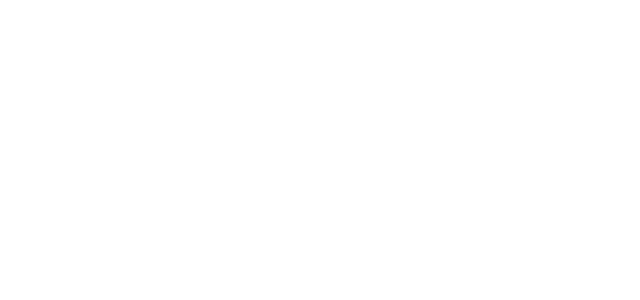
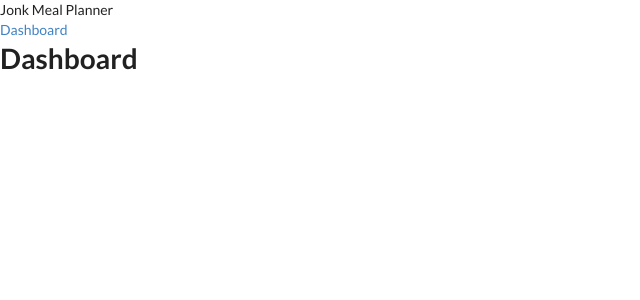
Before and after one commit to JakeButterfield99/meal_planner, a React (Vite) app: page / in a window 1280 px wide. Shown: the top 300 px of the page, without its empty margins (0-640 px from the left). Built offline with nearby package versions, Linux system fonts and the light colour scheme.

Commit message:
router setup

```diff
--- a/package.json
+++ b/package.json
@@ -10,8 +10,12 @@
     "preview": "vite preview"
   },
   "dependencies": {
+    "@supabase/supabase-js": "^2.48.0",
     "react": "^18.3.1",
-    "react-dom": "^18.3.1"
+    "react-dom": "^18.3.1",
+    "react-router-dom": "^7.1.3",
+    "semantic-ui-css": "^2.5.0",
+    "semantic-ui-react": "^2.1.5"
   },
   "devDependencies": {
     "@eslint/js": "^9.17.0",
--- a/src/App.tsx
+++ /dev/null
@@ -1,10 +0,0 @@
-import './App.css'
-
-function App() {
-	return (
-		<div>
-		</div>
-	)
-}
-
-export default App
--- a/src/main.tsx
+++ b/src/main.tsx
@@ -2,8 +2,12 @@
 import { createRoot } from 'react-dom/client'
 import App from './App.tsx'
 
+import 'semantic-ui-css/semantic.min.css'
+import { RouterProvider } from 'react-router-dom';
+import router from './router.tsx';
+
 createRoot(document.getElementById('root')!).render(
   <StrictMode>
-    <App />
+    <RouterProvider router={router} />
   </StrictMode>,
-)
+);
--- /dev/null
+++ b/src/pages/Dashboard.tsx
@@ -0,0 +1,9 @@
+const Dashboard = () => {
+    return (
+        <section id="dashboard">
+            <h1>Dashboard</h1>
+        </section>
+    )
+}
+
+export default Dashboard;
--- /dev/null
+++ b/src/pages/layouts/DefaultLayout.tsx
@@ -0,0 +1,23 @@
+import { NavLink, Outlet } from "react-router-dom";
+
+const DefaultLayout = () => {
+    return (
+        <div id="layout">
+            <header>
+                <p>Jonk Meal Planner</p>
+            </header>
+
+            <main>
+                <aside>
+                    <NavLink to='/'>
+                        <p>Dashboard</p>
+                    </NavLink>
+                </aside>
+
+                <Outlet />
+            </main>
+        </div>
+    )
+}
+
+export default DefaultLayout;
--- /dev/null
+++ b/src/router.tsx
@@ -0,0 +1,19 @@
+import { createBrowserRouter, RouteObject } from "react-router-dom";
+import DefaultLayout from "./pages/layouts/DefaultLayout";
+import Dashboard from "./pages/Dashboard";
+
+const routes: RouteObject[] = [
+    {
+        path: '/',
+        element: <DefaultLayout />,
+        children: [
+            {
+                path: '/',
+                element: <Dashboard />
+            }
+        ]
+    }
+]
+
+const router = createBrowserRouter(routes);
+export default router;
```
Also changed, not shown: src/App.css (deleted), 1 other file (tests, documents, lock files or other folders).
